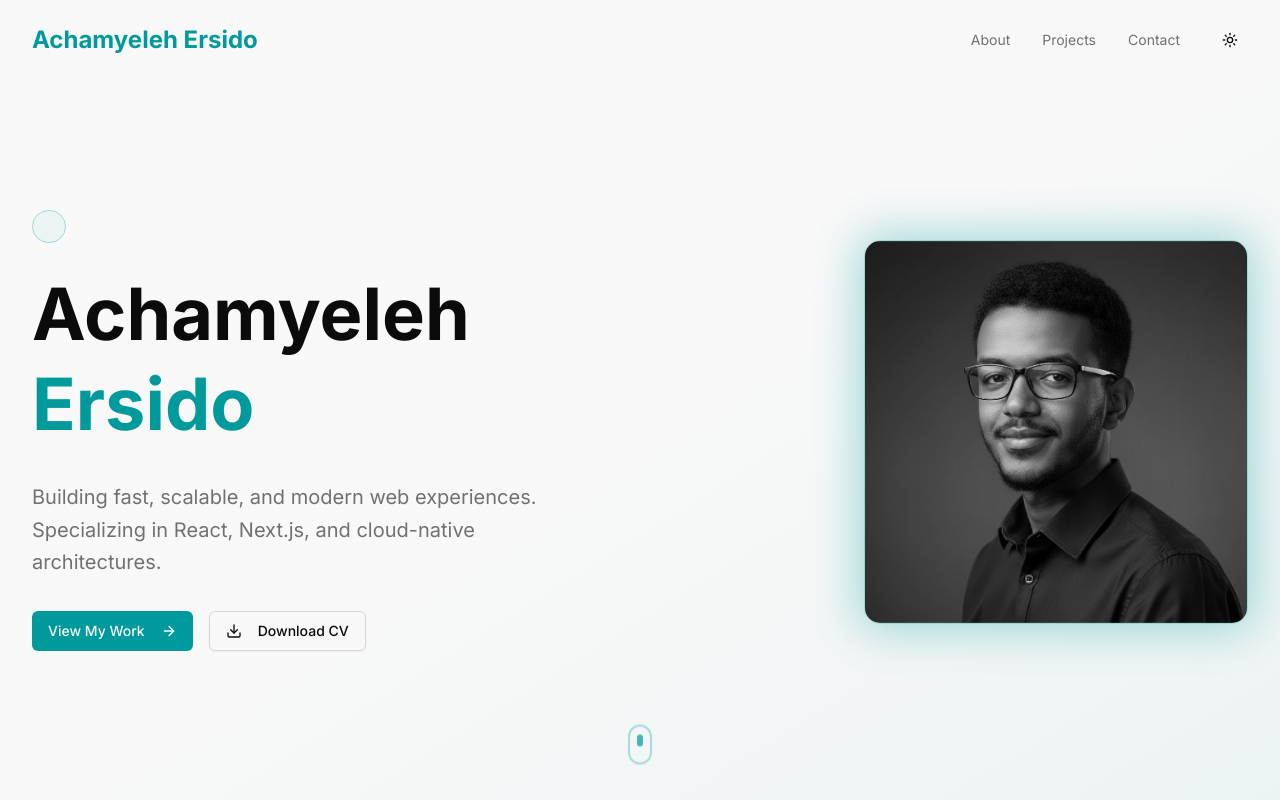
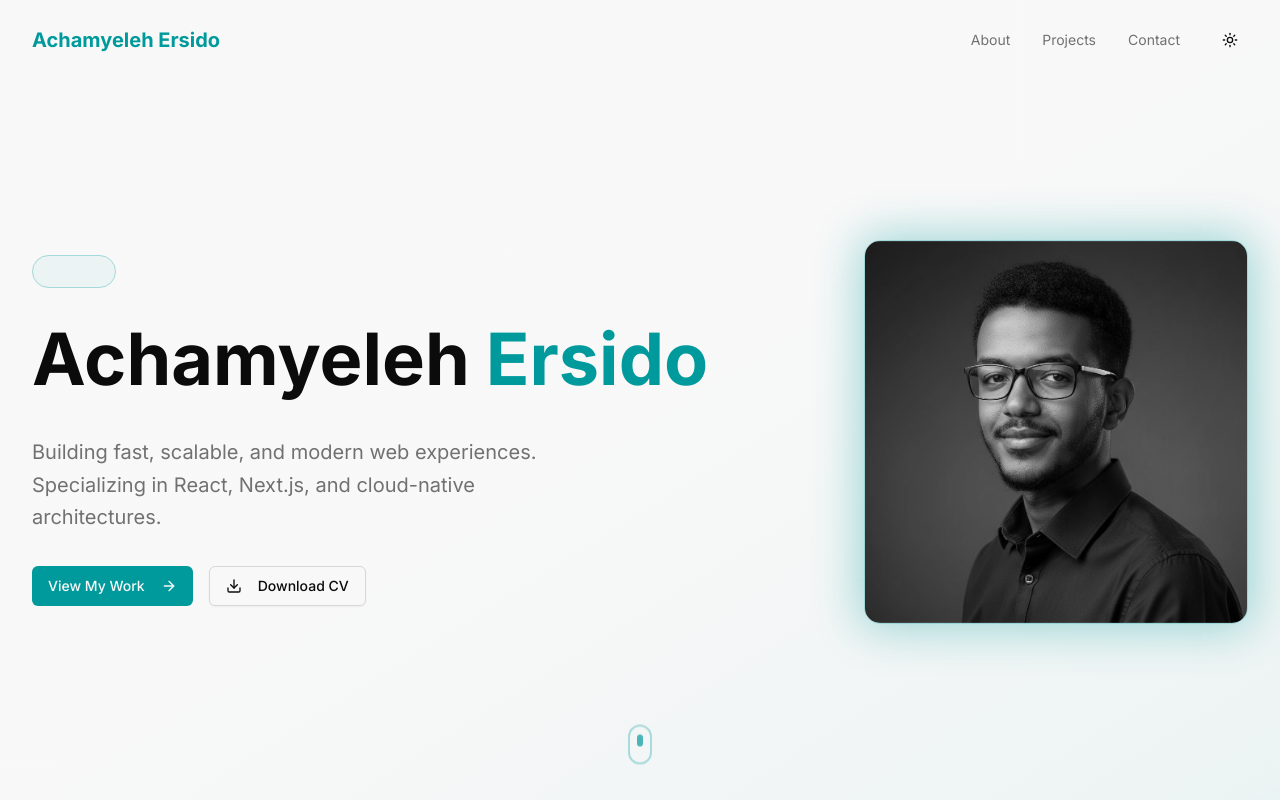
Before and after one commit to Achamyeleh-Ersido/portfolio-website, a Next.js app: page / in a window 1280 px wide. Shown: the top 800 px of the page. Built offline with nearby package versions, Linux system fonts and the light colour scheme.

Commit message:
changing hero font sizes

```diff
--- a/components/hero.tsx
+++ b/components/hero.tsx
@@ -41,14 +41,14 @@ export function Hero() {
           {/* Content */}
           <div className="space-y-8 parallax">
             <div className="inline-block">
-              <span className="text-sm text-primary font-mono border border-primary/30 bg-primary/5 px-4 py-2 rounded-full">
-
+              <span className="text-sm text-primary font-mono border border-primary/30 bg-primary/5 px-4 py-2 rounded-full text-transparent">
+                   frelancer
               </span>
             </div>
 
-            <h1 className="text-5xl sm:text-6xl lg:text-7xl font-bold leading-tight text-balance">
+            <h1 className="text-5xl sm:text-6xl lg:text-7xl font-bold leading-tight text-balance flex gap-4">
               Achamyeleh
-              <br />
+
               <span className="text-primary">Ersido</span>
             </h1>
 
--- a/components/navigation.tsx
+++ b/components/navigation.tsx
@@ -33,8 +33,8 @@ export function Navigation() {
     >
       <div className="container mx-auto px-4 sm:px-6 lg:px-8">
         <div className="flex items-center justify-between h-16 md:h-20">
-          <a href="#" className="text-xl md:text-2xl font-bold text-primary">
-            {""}Achamyeleh Ersido
+          <a href="#" className="text-xl md:text-1xl font-bold text-primary">
+            Achamyeleh Ersido
           </a>
 
           {/* Desktop Navigation */}
```
